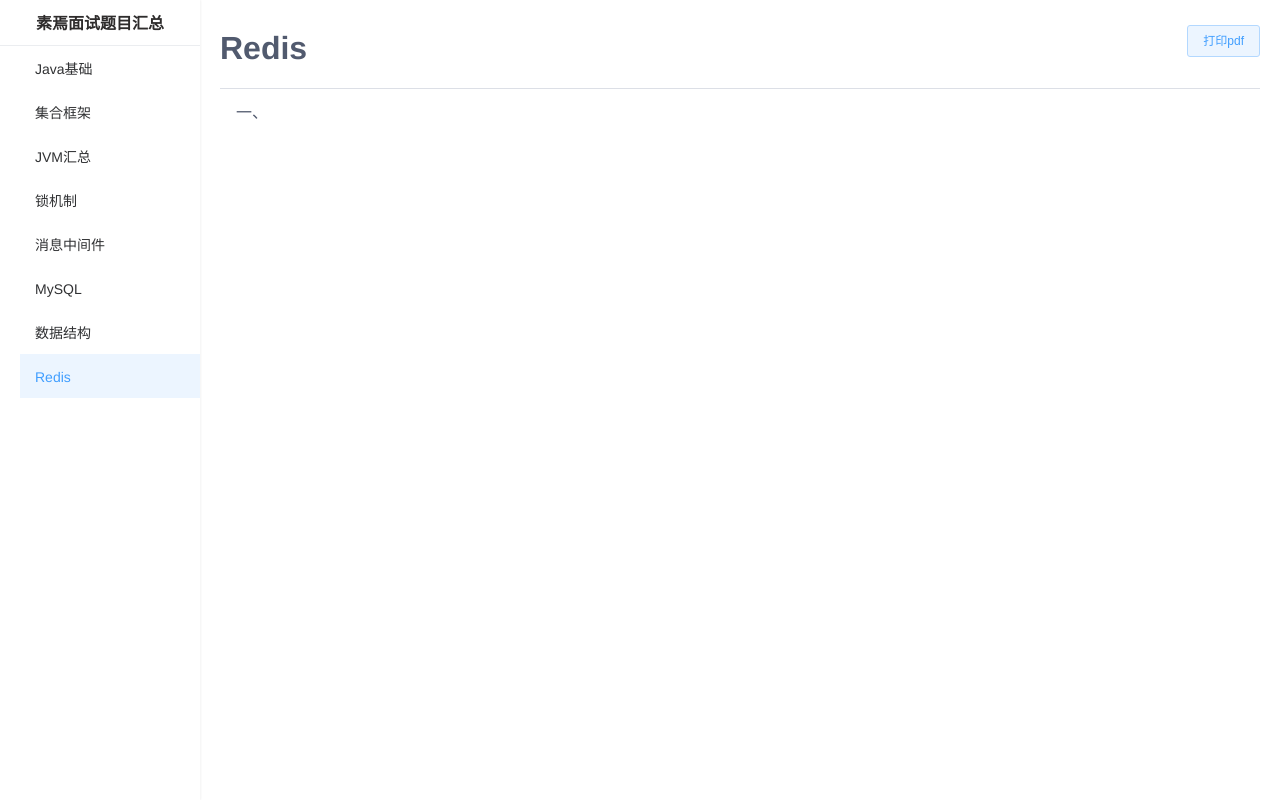
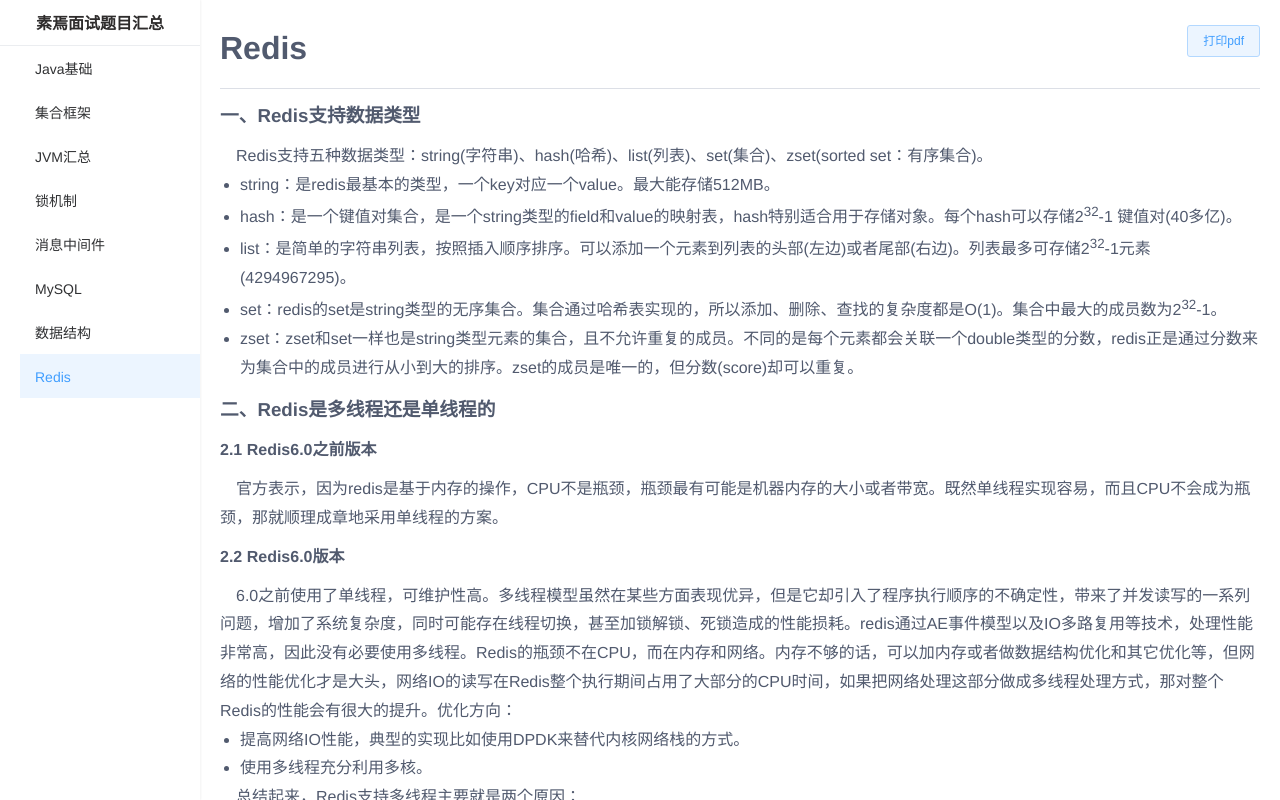
Before and after one commit to lixaviers/suyan-ms, a Vue app: page /#/jvm in a window 1280 px wide. Both pictures are taken after a click on the item "Redis". Shown: the top 800 px of the page. Built offline with nearby package versions, Linux system fonts and the light colour scheme.

Commit message:
feat:page

```diff
--- a/src/views/page/redis.vue
+++ b/src/views/page/redis.vue
@@ -1,7 +1,66 @@
 <template>
     <div class="suyan__home">
         <h1>Redis<el-button class="suyan__btn__print" type="primary" plain @click="print">打印pdf</el-button></h1><el-divider></el-divider>
-        <p>一、</p>
+        <h3>一、Redis支持数据类型</h3>
+<p>Redis支持五种数据类型：string(字符串)、hash(哈希)、list(列表)、set(集合)、zset(sorted set：有序集合)。</p>
+<ul>
+<li>string：是redis最基本的类型，一个key对应一个value。最大能存储512MB。</li>
+<li>hash：是一个键值对集合，是一个string类型的field和value的映射表，hash特别适合用于存储对象。每个hash可以存储2<sup>32</sup>-1 键值对(40多亿)。</li>
+<li>list：是简单的字符串列表，按照插入顺序排序。可以添加一个元素到列表的头部(左边)或者尾部(右边)。列表最多可存储2<sup>32</sup>-1元素(4294967295)。</li>
+<li>set：redis的set是string类型的无序集合。集合通过哈希表实现的，所以添加、删除、查找的复杂度都是O(1)。集合中最大的成员数为2<sup>32</sup>-1。</li>
+<li>zset：zset和set一样也是string类型元素的集合，且不允许重复的成员。不同的是每个元素都会关联一个double类型的分数，redis正是通过分数来为集合中的成员进行从小到大的排序。zset的成员是唯一的，但分数(score)却可以重复。</li>
+</ul>
+<h3>二、Redis是多线程还是单线程的</h3>
+<h4>2.1 Redis6.0之前版本</h4>
+<p>官方表示，因为redis是基于内存的操作，CPU不是瓶颈，瓶颈最有可能是机器内存的大小或者带宽。既然单线程实现容易，而且CPU不会成为瓶颈，那就顺理成章地采用单线程的方案。</p>
+<h4>2.2 Redis6.0版本</h4>
+<p>6.0之前使用了单线程，可维护性高。多线程模型虽然在某些方面表现优异，但是它却引入了程序执行顺序的不确定性，带来了并发读写的一系列问题，增加了系统复杂度，同时可能存在线程切换，甚至加锁解锁、死锁造成的性能损耗。redis通过AE事件模型以及IO多路复用等技术，处理性能非常高，因此没有必要使用多线程。Redis的瓶颈不在CPU，而在内存和网络。内存不够的话，可以加内存或者做数据结构优化和其它优化等，但网络的性能优化才是大头，网络IO的读写在Redis整个执行期间占用了大部分的CPU时间，如果把网络处理这部分做成多线程处理方式，那对整个Redis的性能会有很大的提升。优化方向：</p>
+<ul>
+<li>提高网络IO性能，典型的实现比如使用DPDK来替代内核网络栈的方式。</li>
+<li>使用多线程充分利用多核。</li>
+</ul>
+<p>总结起来，Redis支持多线程主要就是两个原因：</p>
+<ol>
+<li>可以充分利用服务器CPU资源，目前主线程只能利用一个核。</li>
+<li>多线程任务可以分摊Redis同步IO读写负荷。</li>
+</ol>
+<p>redis并没有默认开启多多线程，在conf文件进行配置，io-threads-do-reads yes，io-threads 线程数，官方建议：4核的集群建议设置为2或3个线程，8核的建议设置为6个线程，线程数一定要小于机器核数，尽量不超过8个。开启多线程后，不会出现线程并发安全问题，redis的多线程部分只是用来处理网络数据的读写和协议解析，执行命令仍然是单线程顺序执行。</p>
+<p><a href="https://www.cnblogs.com/gz666666/p/12901507.html" target="_blank" rel="noopener">参考文章</a></p>
+<h3>三、Redis操作怎么保证原子性</h3>
+<p>对于Redis而已，命令的原子性指的是：一个操作的不可再分，操作要么执行，要么不执行。之所以是原子性，因为是单线程操作。Redis本身提供的所有API都是原子操作，redis中的事务其实是保证批量操作的原子性，多个命令在并发中不一定是原子性。</p>
+<h3>四、Redis事务</h3>
+<p>Redis事务功能是通过MULTI、EXEC、DISCARD和WATCH四个原语实现的。Redis会将一个事务中的所有命令序列化，然后顺序执行。</p>
+<ul>
+<li>Redis不支持回滚，Redis在事务失败时不进行回滚，而是继续执行余下的命令。</li>
+<li>如果在一个事务中的命令出现错误，那么所有的命令都不会执行。</li>
+<li>如果在一个事物中出现运行错误，那么正确的命令会被执行。</li>
+</ul>
+<ol>
+<li>MULTI命令用于开启一个事物，它总是返回OK。MULTI执行之后，客户端可以继续向服务器发送任意多条命令。这些命令不会立即执行，而是被放到一个队列中。当EXEC命令被调用时，所有队列中的命令才会被执行。</li>
+<li>EXEC：执行所有事务块内的命令。返回事务块内所有命令的返回值，按命令执行的先后顺序排列。当操作被打断时，返回空值nil。</li>
+<li>通过调用DISCARD，客户端可以清空事务队列，并放弃执行事务，并且客户端会从事务状态中退出。</li>
+<li>WATCH命令可以为Redis事务提供check-and-set(CAS)行为。可以监控一个或多个键，一旦其中有一个键被修改(或删除)，之后的事务就不会执行，监控一直持续到EXEC命令。</li>
+</ol>
+<h3>五、什么是Redis持久化？Redis有几种持久化方式？优缺点是什么？</h3>
+<p>持久化就是把内存的数据写到磁盘中去，防止服务器宕机内存数据丢失。Redis提供了两种持久化方式：RDB(默认)、AOF。</p>
+<ul>
+<li>RDB：是Redis DataBase的缩写，功能核心函数rdbSave(生成RDB文件)和rdbLoad(从文件加载内存)两个函数。</li>
+<li>AOF：是Append-only file的缩写，每当执行服务器(定时)任务或者函数时，flushAppendOnlyFile函数都会被调用，这个函数执行两个工作，aof写入保存：WRITE：根据条件，将aof_buf中的缓存写入到AOF文件。SAVE：根据条件，调用fsync或fdatasync函数，将AOF文件保存到磁盘中。存储结构是redis通讯协议(RESP)格式的命令文件存储。</li>
+</ul>
+<p>比较：</p>
+<ol>
+<li>aof文件比rdb更新频率高，优先使用aof还原数据。</li>
+<li>aof比rdb更安全也更大。</li>
+<li>rdb性能比aof好。</li>
+<li>如果两个都配置了优先加载AOF。</li>
+</ol>
+<h4>5.1 解释下什么是RESP？有什么特点？</h4>
+<p>RESP，REmote Dictionary Server(远程字段服务)，而Redis的协议规范是Redis Serialization Protocol(Redis序列化协议)，该协议是用于与Redis服务器通信的，用的较多的是Redis-cli通过pipe与Redis服务器联系。协议：客户端以规定格式的形式发送命令给服务器，服务器在执行最后一条命令后，返回结果。</p>
+<p>RESP是redis客户端和服务端之间使用的一种通讯协议。特点：实现简单、快速解析、可读性好。</p>
+<h3>六、Redis有哪些架构模式？讲讲各自的特点</h3>
+<p>&nbsp;</p>
+<p>&nbsp;</p>
+<p>&nbsp;</p>
     </div>
 </template>
 
```
Also changed, not shown: src/views/page/design.vue (added, +17 -0 lines).
